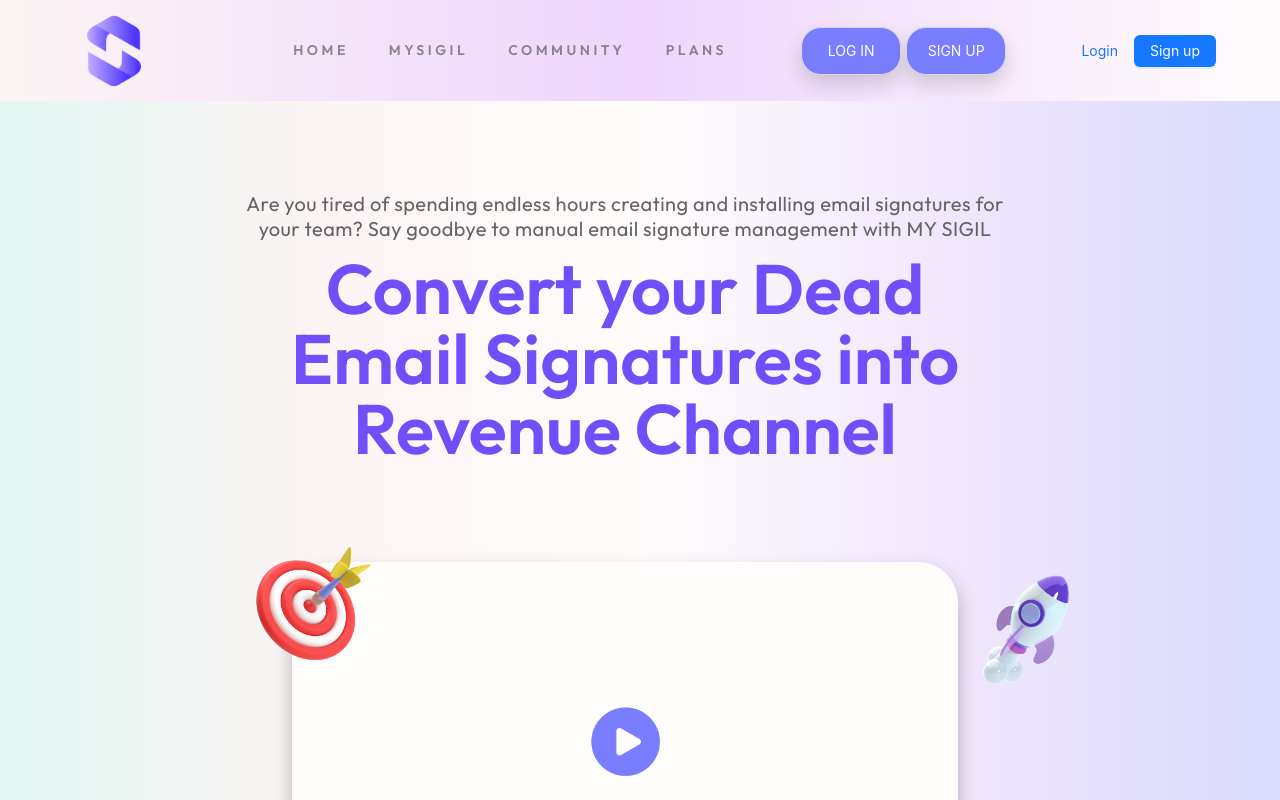
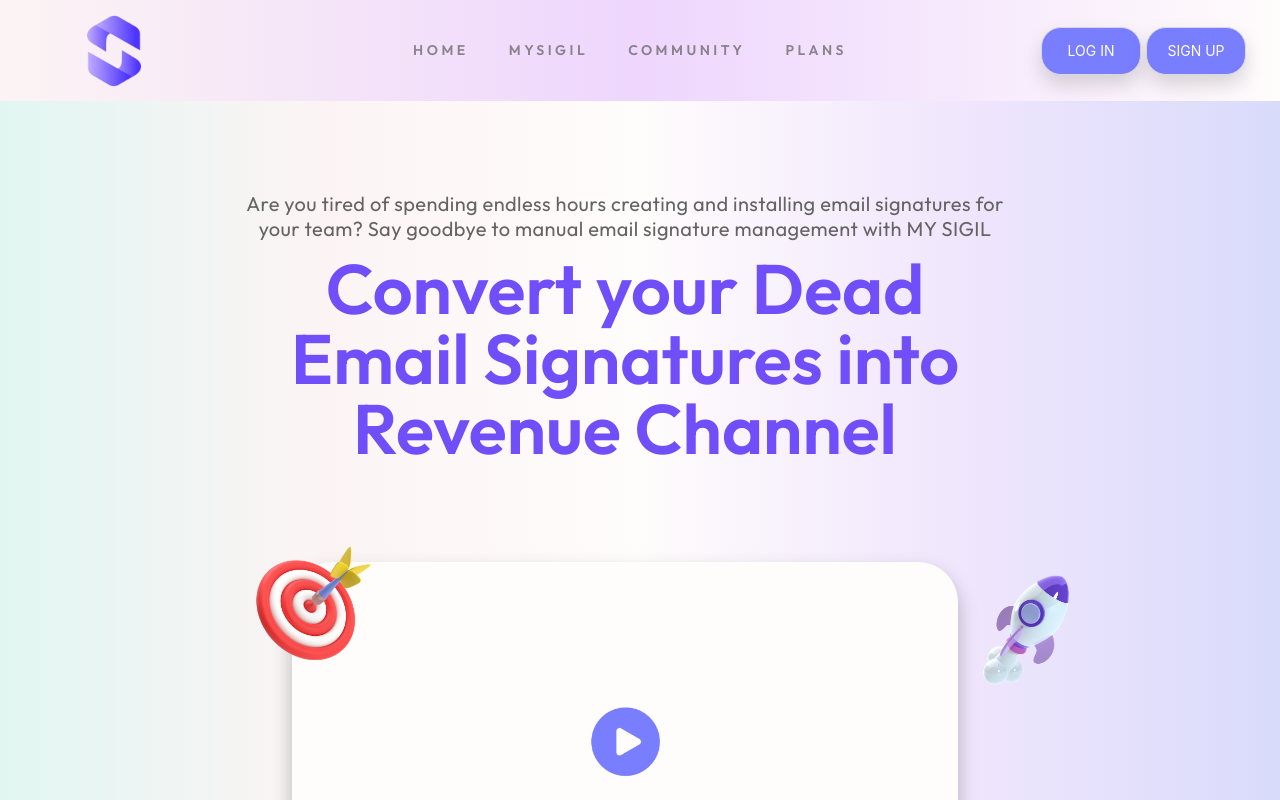
Before and after one commit to aarishcs2/mysigil, a React (Create React App) app: page / in a window 1280 px wide. Shown: the top 800 px of the page. Built offline with nearby package versions, Linux system fonts and the light colour scheme.

Commit message:
remove the button

```diff
--- a/src/components/Header.js
+++ b/src/components/Header.js
@@ -5,14 +5,15 @@
 import "../views/Home/style.css";
 import logo from "../views/Home/img/logo.png";
 function Header() {
-  const { setShowPopup, setPopupType, token } = useContext(AuthContext);
-  const access_token = localStorage.getItem("access_token") ?? token;
+  const { setShowPopup, setPopupType } = useContext(AuthContext);
+  // const access_token = localStorage.getItem("access_token") ?? token;
   const handleButtonClick = (type) => {
     setShowPopup(true);
     setPopupType(type);
   };
   return (
     <header className="header">
+      <>
       {/* logo */}
       <div className="logo">
         <img src={logo} alt="logo" />
@@ -42,21 +43,7 @@
         <Button className="btn1" onClick={() => handleButtonClick("login")}>LOG IN </Button>
         <Button className="btn2" onClick={() => handleButtonClick("register")}>SIGN UP</Button>
       </div>
-
-
-      {!access_token ? (
-        <div className="buttons">
-          <Button type="link" onClick={() => handleButtonClick("login")}>
-            Login
-          </Button>
-          <Button type="primary" onClick={() => handleButtonClick("register")}>
-            Sign up
-          </Button>
-        </div>
-      ) : (
-
-        <></>
-      )}
+</>
     </header>
   );
 }
```
